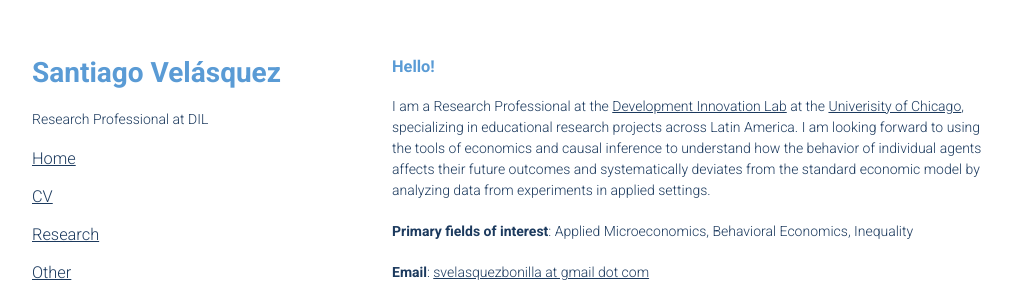
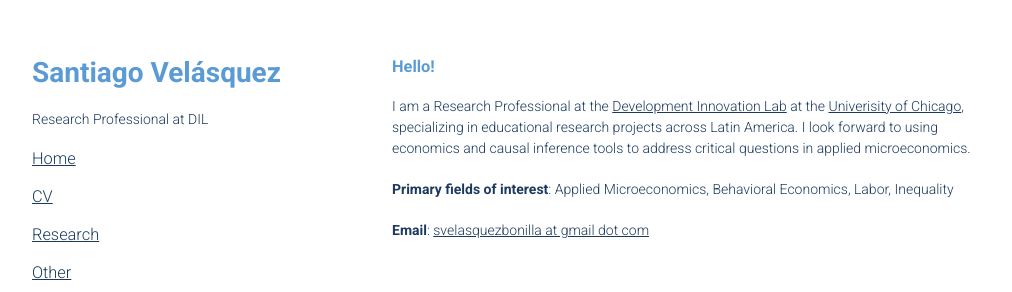
Before and after one commit to santivelasquezb1/santivelasquezb1.github.io, a plain HTML site: page index.html in a window 1280 px wide. Shown: the top 292 px of the page, without its empty margins (128-1140 px from the left). Drawn offline with Linux system fonts and the light colour scheme; a script that the page names is missing.

Commit message:
Updates Nov30

```diff
--- a/index.html
+++ b/index.html
@@ -25,8 +25,8 @@
 
       <section>
         <h3><a id="welcome" class="anchor" href="#updates" aria-hidden="true"><span class="octicon octicon-link"></span></a>Hello! </h3>
-	        <p>I am a Research Professional at the <a href="https://bfi.uchicago.edu/development-innovation-lab/">Development Innovation Lab</a> at the <a href="https://www.uchicago.edu/">Univerisity of Chicago</a>, specializing in educational research projects across Latin America.  I am looking forward to using the tools of economics and causal inference to understand how the behavior of individual agents affects their future outcomes and systematically deviates from the standard economic model by analyzing data from experiments in applied settings. </p>
-	        <p><b>Primary fields of interest</b>: Applied Microeconomics, Behavioral Economics, Inequality</p>
+	        <p>I am a Research Professional at the <a href="https://bfi.uchicago.edu/development-innovation-lab/">Development Innovation Lab</a> at the <a href="https://www.uchicago.edu/">Univerisity of Chicago</a>, specializing in educational research projects across Latin America. I look forward to using economics and causal inference tools to address critical questions in applied microeconomics.</p>
+	        <p><b>Primary fields of interest</b>: Applied Microeconomics, Behavioral Economics, Labor, Inequality</p>
 	        <p><b>Email</b>: <a href="mailto:svelasquezbonilla@uchicago.edu">svelasquezbonilla at gmail dot com</a></p>
       </section>
     </div>
```
Also changed, not shown: 1 other file.
